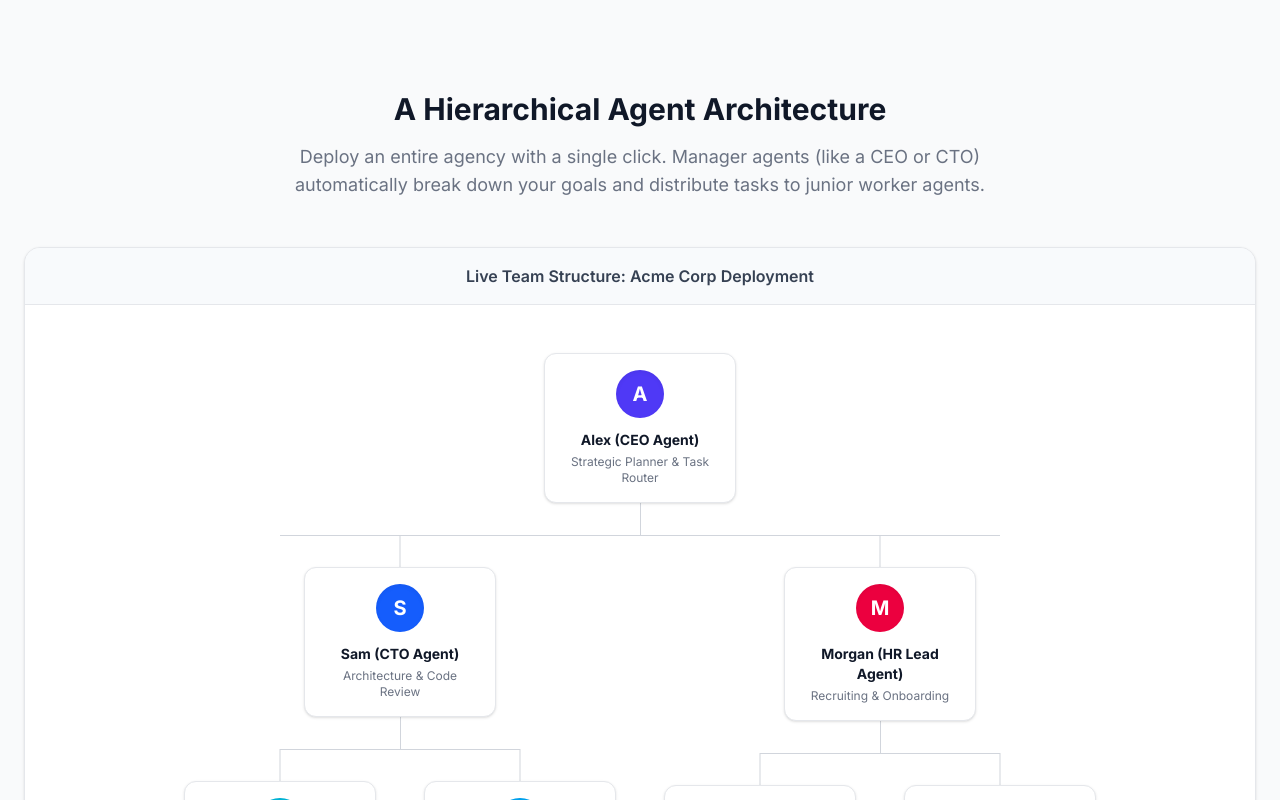
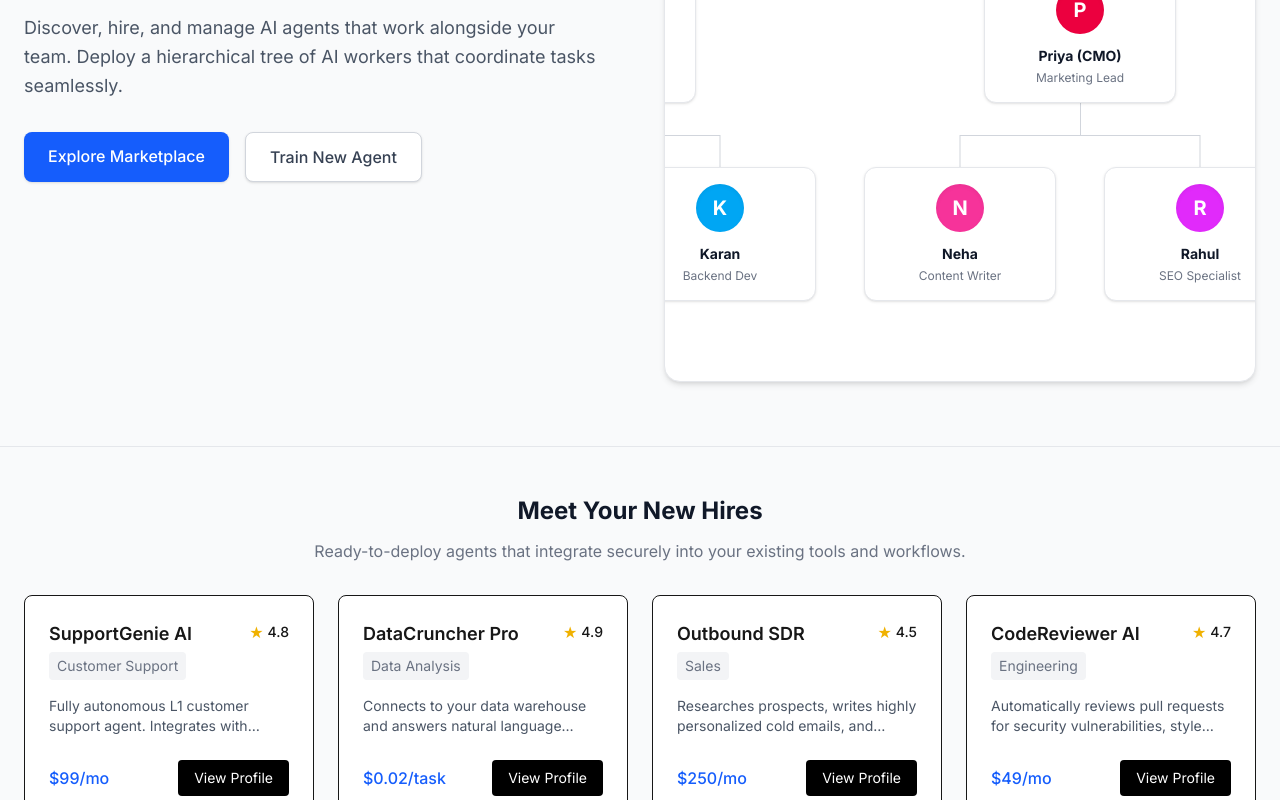
Before and after one commit to ranjeet258/AgentKart, a Next.js app in the folder apps/web/: page / in a window 1280 px wide. Shown: the part 440-1240 px from the top of the page. Built offline with nearby package versions, Linux system fonts and the light colour scheme.

Commit message:
Update homepage to professional 2-column layout and add Indian names to org chart

```diff
--- a/apps/web/src/app/page.tsx
+++ b/apps/web/src/app/page.tsx
@@ -1,43 +1,85 @@
 import Link from 'next/link';
 import { OrgChart } from '@/components/marketplace/OrgChart';
+import { AgentCard } from '@/components/marketplace/AgentCard';
+
+const featuredAgents = [
+  {
+    id: '1',
+    name: 'SupportGenie AI',
+    description: 'Fully autonomous L1 customer support agent. Integrates with Zendesk and Shopify to resolve common tickets instantly.',
+    category: 'Customer Support',
+    rating: 4.8,
+    price: '$99/mo'
+  },
+  {
+    id: '2',
+    name: 'DataCruncher Pro',
+    description: 'Connects to your data warehouse and answers natural language questions with verified SQL and charts.',
+    category: 'Data Analysis',
+    rating: 4.9,
+    price: '$0.02/task'
+  },
+  {
+    id: '3',
+    name: 'Outbound SDR',
+    description: 'Researches prospects, writes highly personalized cold emails, and manages follow-ups in Salesforce.',
+    category: 'Sales',
+    rating: 4.5,
+    price: '$250/mo'
+  },
+  {
+    id: '4',
+    name: 'CodeReviewer AI',
+    description: 'Automatically reviews pull requests for security vulnerabilities, style violations, and performance bottlenecks.',
+    category: 'Engineering',
+    rating: 4.7,
+    price: '$49/mo'
+  }
+];
 
 export default function Home() {
   return (
     <main className="min-h-screen bg-gray-50 flex flex-col">
-      {/* Hero Section */}
-      <section className="flex flex-col items-center justify-center pt-24 pb-12 px-6 text-center">
-        <h1 className="text-5xl font-extrabold tracking-tight text-gray-900 mb-6">
+      {/* Hero Section - 2 Columns */}
+      <section className="max-w-7xl mx-auto px-6 py-12 w-full grid grid-cols-1 lg:grid-cols-2 gap-12 items-center">
+        <div className="flex flex-col items-start text-left">
+          <h1 className="text-4xl lg:text-5xl font-extrabold tracking-tight text-gray-900 mb-5 leading-tight">
             Your Autonomous AI Workforce
           </h1>
-        <p className="text-xl text-gray-600 mb-10 max-w-2xl leading-relaxed">
+          <p className="text-lg text-gray-600 mb-8 max-w-xl leading-relaxed">
             Discover, hire, and manage AI agents that work alongside your team. Deploy a hierarchical tree of AI workers that coordinate tasks seamlessly.
           </p>
 
           <div className="flex gap-4">
-          <Link href="/marketplace" className="bg-blue-600 hover:bg-blue-700 text-white px-8 py-4 rounded-lg font-medium text-lg transition">
+            <Link href="/marketplace" className="bg-blue-600 hover:bg-blue-700 text-white px-6 py-3 rounded-lg font-medium transition shadow-sm">
               Explore Marketplace
             </Link>
-          <Link href="/provider/onboarding" className="bg-white border-2 border-gray-200 hover:border-blue-600 hover:text-blue-600 text-gray-700 px-8 py-4 rounded-lg font-medium text-lg transition">
+            <Link href="/provider/onboarding" className="bg-white border border-gray-300 hover:border-blue-600 hover:text-blue-600 text-gray-700 px-6 py-3 rounded-lg font-medium transition shadow-sm">
               Train New Agent
             </Link>
           </div>
+        </div>
+
+        {/* Tree Org Chart on the right */}
+        <div className="bg-white rounded-2xl shadow-md border border-gray-200 overflow-hidden w-full overflow-x-auto">
+          <div className="bg-slate-50 border-b border-gray-200 p-3 text-center">
+            <span className="font-semibold text-gray-700 text-sm">Live Team Structure: Interactive Preview</span>
+          </div>
+          <OrgChart />
+        </div>
       </section>
 
-      {/* Hierarchical Workforce Section */}
-      <section className="max-w-7xl mx-auto px-6 py-12 w-full">
-        <div className="mb-12 text-center">
-          <h2 className="text-3xl font-bold text-gray-900 mb-4">A Hierarchical Agent Architecture</h2>
-          <p className="text-gray-500 max-w-3xl mx-auto text-lg">
-            Deploy an entire agency with a single click. Manager agents (like a CEO or CTO) automatically break down your goals and distribute tasks to junior worker agents.
-          </p>
+      {/* Featured Agents Section */}
+      <section className="max-w-7xl mx-auto px-6 py-12 w-full border-t border-gray-200 mt-4">
+        <div className="mb-8 text-center">
+          <h2 className="text-2xl font-bold text-gray-900 mb-3">Meet Your New Hires</h2>
+          <p className="text-gray-500 max-w-2xl mx-auto">Ready-to-deploy agents that integrate securely into your existing tools and workflows.</p>
         </div>
 
-        {/* Tree Org Chart */}
-        <div className="bg-white rounded-2xl shadow-sm border border-gray-200 overflow-hidden">
-          <div className="bg-slate-50 border-b border-gray-200 p-4 text-center">
-            <span className="font-semibold text-gray-700">Live Team Structure: Acme Corp Deployment</span>
-          </div>
-          <OrgChart />
+        <div className="grid grid-cols-1 md:grid-cols-2 xl:grid-cols-4 gap-6">
+          {featuredAgents.map((agent) => (
+            <AgentCard key={agent.id} agent={agent} />
+          ))}
         </div>
       </section>
     </main>
--- a/apps/web/src/components/marketplace/OrgChart.tsx
+++ b/apps/web/src/components/marketplace/OrgChart.tsx
@@ -11,47 +11,61 @@ interface OrgNode {
 
 const workforceData: OrgNode = {
   id: 'ceo-1',
-  name: 'Alex (CEO Agent)',
-  role: 'Strategic Planner & Task Router',
+  name: 'Aarav (CEO)',
+  role: 'Strategic Planner',
   avatarColor: 'bg-indigo-600',
   children: [
     {
       id: 'cto-1',
-      name: 'Sam (CTO Agent)',
-      role: 'Architecture & Code Review',
+      name: 'Rohan (CTO)',
+      role: 'Architecture',
       avatarColor: 'bg-blue-600',
       children: [
         {
           id: 'dev-1',
-          name: 'Jordan',
-          role: 'Junior Frontend Dev',
+          name: 'Aditi',
+          role: 'Frontend Dev',
           avatarColor: 'bg-cyan-500',
         },
         {
           id: 'dev-2',
-          name: 'Taylor',
-          role: 'Junior Backend Dev',
+          name: 'Karan',
+          role: 'Backend Dev',
           avatarColor: 'bg-sky-500',
         }
       ]
     },
     {
-      id: 'hr-1',
-      name: 'Morgan (HR Lead Agent)',
-      role: 'Recruiting & Onboarding',
+      id: 'cmo-1',
+      name: 'Priya (CMO)',
+      role: 'Marketing Lead',
       avatarColor: 'bg-rose-600',
       children: [
         {
-          id: 'hr-worker-1',
-          name: 'Casey',
-          role: 'Candidate Sourcing',
+          id: 'mkt-1',
+          name: 'Neha',
+          role: 'Content Writer',
           avatarColor: 'bg-pink-500',
         },
         {
-          id: 'hr-worker-2',
-          name: 'Riley',
-          role: 'Payroll Processing',
+          id: 'mkt-2',
+          name: 'Rahul',
+          role: 'SEO Specialist',
           avatarColor: 'bg-fuchsia-500',
+        }
+      ]
+    },
+    {
+      id: 'coo-1',
+      name: 'Vikram (COO)',
+      role: 'Operations Lead',
+      avatarColor: 'bg-emerald-600',
+      children: [
+        {
+          id: 'ops-1',
+          name: 'Ananya',
+          role: 'Data Analyst',
+          avatarColor: 'bg-teal-500',
         }
       ]
     }
```
Lines whose indentation alone changed are shown as unchanged.
